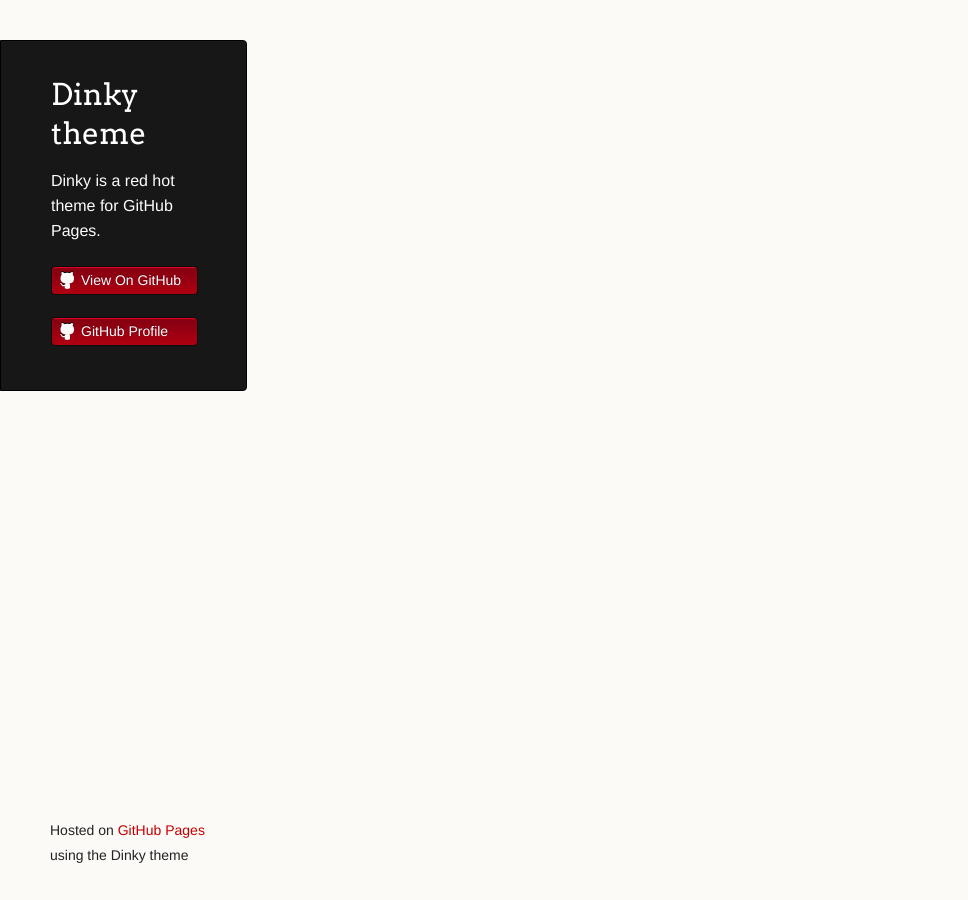
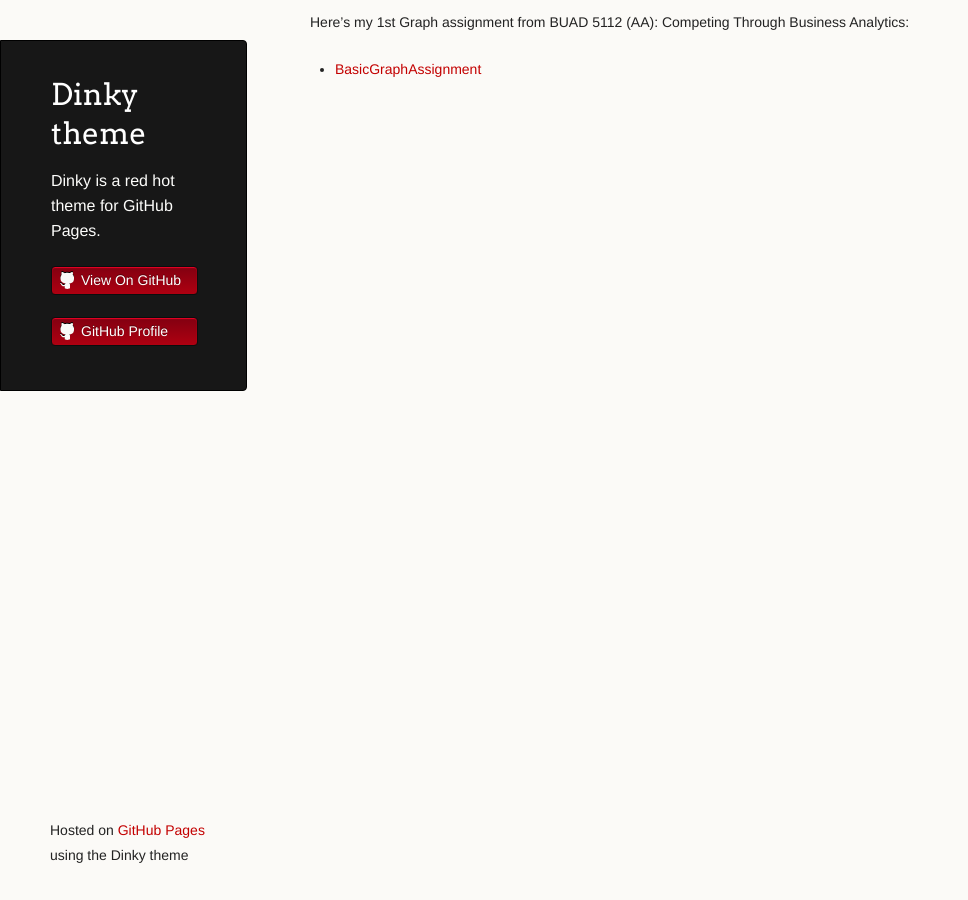
Before and after one commit to mashehadeh/mashehadeh.github.io, a Jekyll site: the page built from index.md, in a window 1280 px wide. Shown: the whole page, without its empty margins (0-968 px from the left). Built offline with Jekyll 4.4.1, drawn with Linux system fonts in a browser that asks for light colours; our own code applies the rules of GitHub Pages for plain Markdown files.

Commit message:
Update index.md

```diff
--- a/index.md
+++ b/index.md
@@ -2,3 +2,6 @@
 title: Mohammed A. Shehadeh
 description: Creating a personal website
 ---
+
+Here's my 1st Graph assignment from BUAD 5112 (AA): Competing Through Business Analytics:
+- [BasicGraphAssignment](/BasicGraph/index.md)
```
